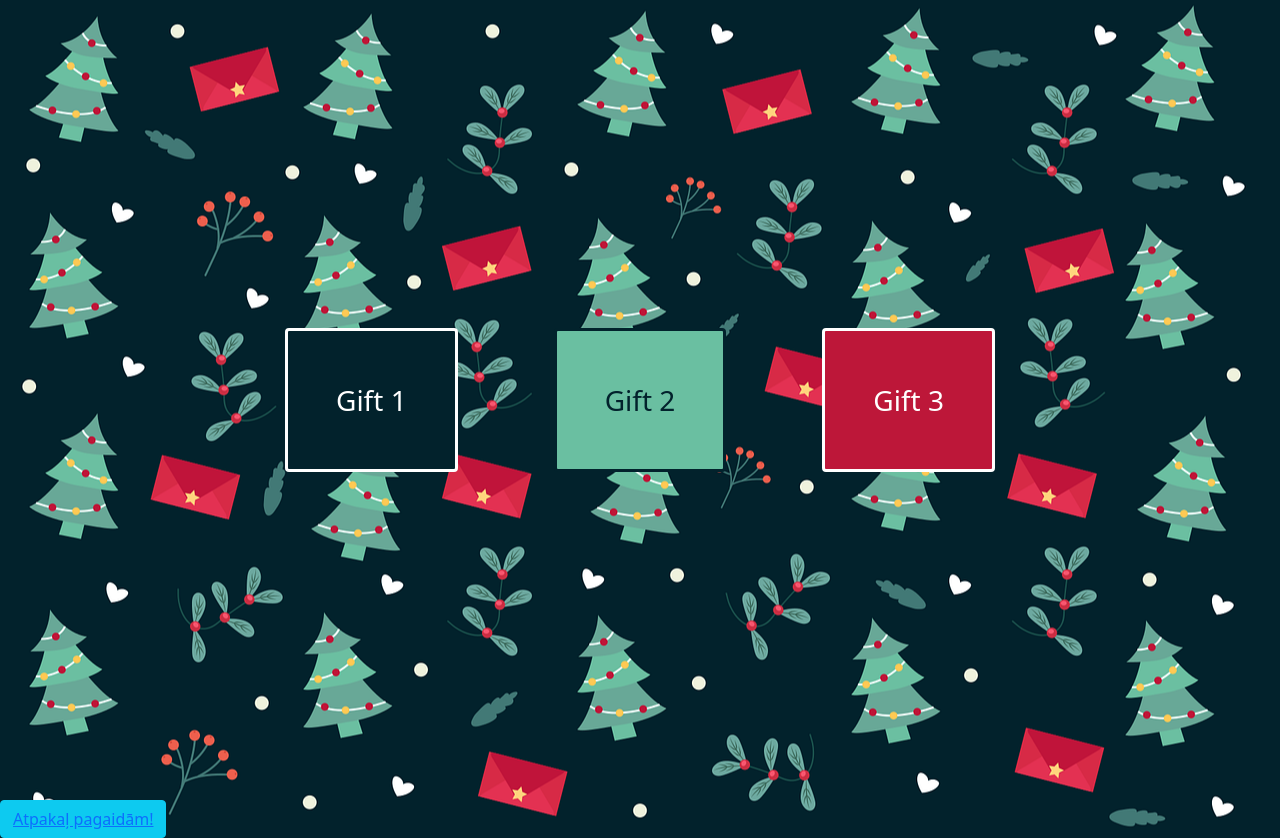
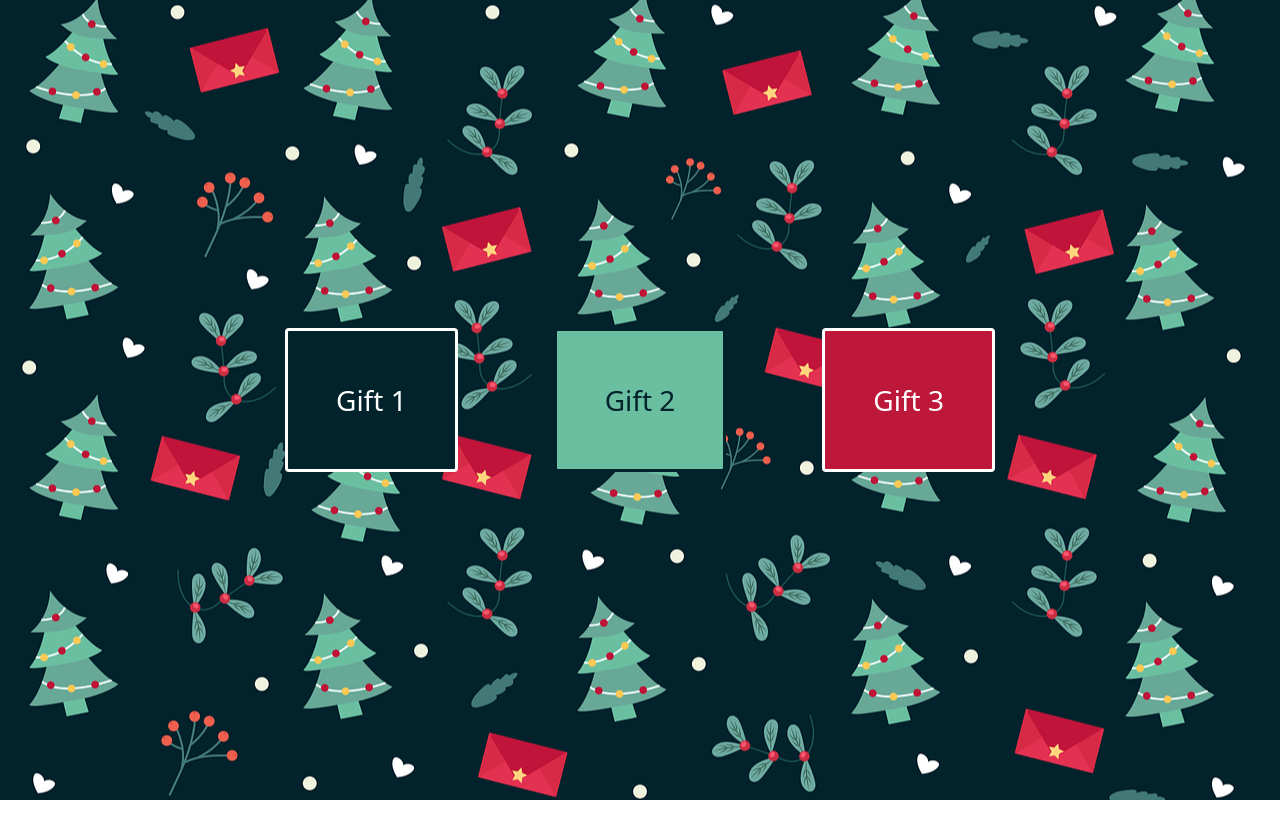
Before and after one commit to LigaMoon/beates_gift, a plain HTML site: page gifts.html in a window 1280 px wide. After the commit the page ends 800 px from the top, so only its background shows below. Drawn offline with nearby package versions, Linux system fonts and the light colour scheme.

Commit message:
remove back button

```diff
--- a/gifts.html
+++ b/gifts.html
@@ -61,10 +61,6 @@
             </div>
           </div>
     </div>
-
-
-
-    <button type="button" class="btn btn-info"><a href="./index.html">Atpakaļ pagaidām!</a></button>
     <script src="https://cdn.jsdelivr.net/npm/@popperjs/core@2.10.2/dist/umd/popper.min.js" integrity="sha384-7+zCNj/IqJ95wo16oMtfsKbZ9ccEh31eOz1HGyDuCQ6wgnyJNSYdrPa03rtR1zdB" crossorigin="anonymous"></script>
     <script src="https://cdn.jsdelivr.net/npm/bootstrap@5.1.3/dist/js/bootstrap.min.js" integrity="sha384-QJHtvGhmr9XOIpI6YVutG+2QOK9T+ZnN4kzFN1RtK3zEFEIsxhlmWl5/YESvpZ13" crossorigin="anonymous"></script>
 </body>
```
